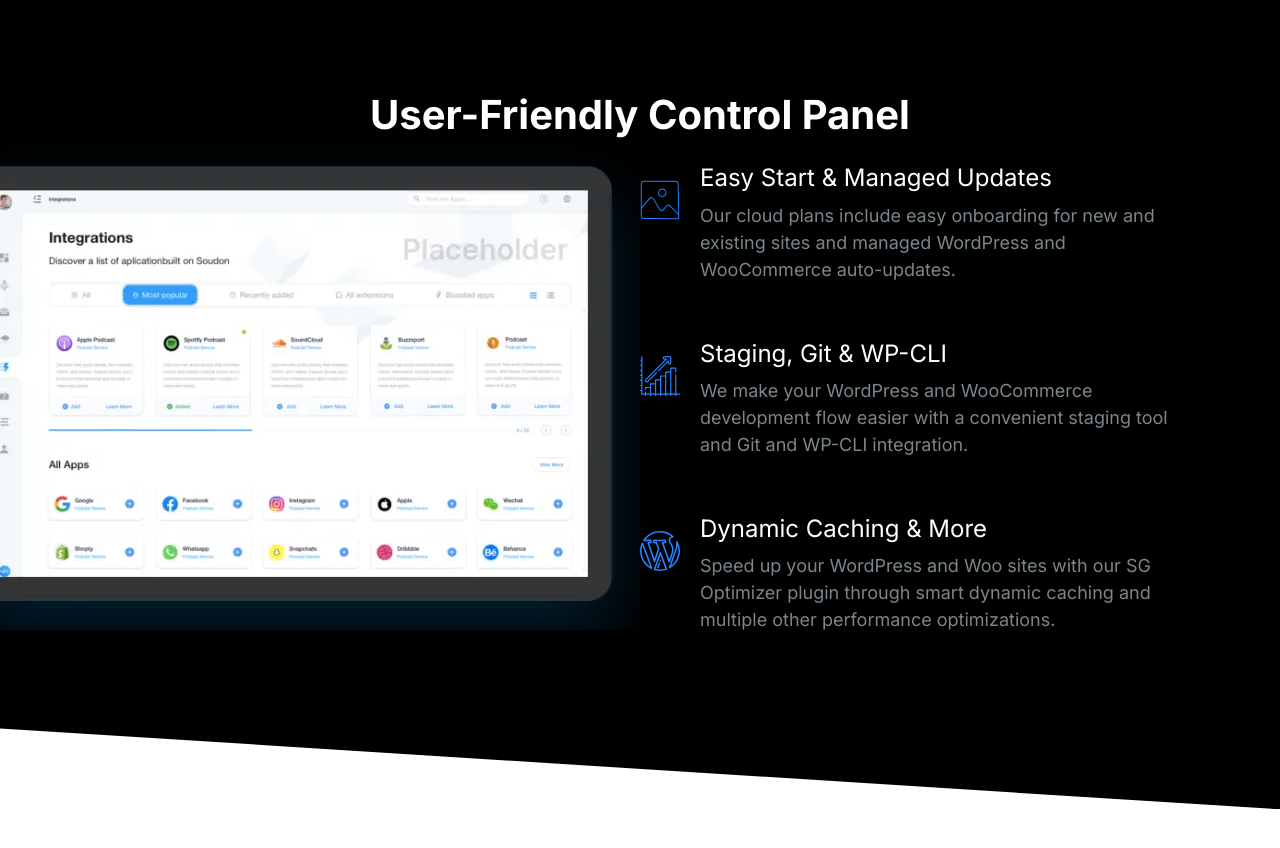
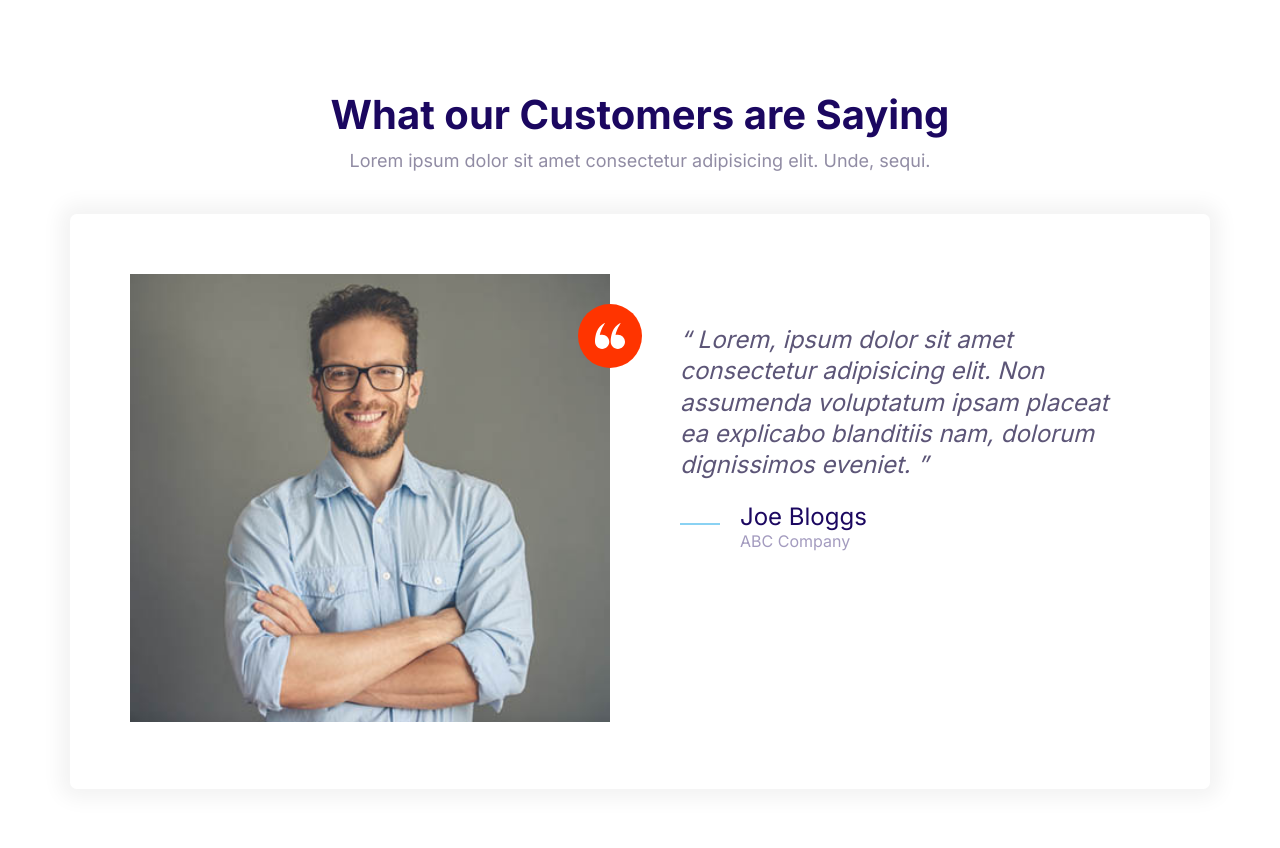
Before and after one commit to Thom52/thomify, a plain HTML site: page index.html in a window 1280 px wide. Before the commit the page ends 809 px from the top, so only its background shows below. Drawn offline with Linux system fonts and the light colour scheme.

Commit message:
Built and defined styles for testimonial block.

```diff
--- a/css/styles.css
+++ b/css/styles.css
@@ -632,6 +632,7 @@ a {
 
 .block__header {
   text-align: center;
+  margin-bottom: 4rem;
 }
 
 .block__heading {
--- a/index.html
+++ b/index.html
@@ -15,74 +15,47 @@
     <link rel="stylesheet" href="css/styles.css" />
   </head>
   <body>
-    <section class="block block--dark block--skewed-right block-showcase">
+    <section class="block">
       <header class="block__header">
-        <h2>User-Friendly Control Panel</h2>
+        <h2>What our Customers are Saying</h2>
+        <p>
+          Lorem ipsum dolor sit amet consectetur adipisicing elit. Unde, sequi.
+        </p>
       </header>
-      <div class="container grid grid--cols-2">
-        <picture class="block-showcase__picture">
-          <source
-            type="image/webp"
-            srcset="images/ipad.webp 1x, images/ipad@2x.webp 2x"
-          />
-          <source
-            type="image/png"
-            srcset="images/ipad.png 1x, images/ipad@2x.png 2x"
-          />
-          <img class="block-showcase__image" src="images/ipad.png" alt="" />
-        </picture>
-        <ul class="list">
-          <li>
+      <div class="container">
+        <div class="card testimonial">
+          <grid class="grid grid--cols-2">
+            <div class="testimonial__image">
+              <img src="images/testimonial.jpg" alt="A happy, smiling man." />
+              <span class="icon-container icon-container--accent">
+                <svg class="icon icon--white icon--small">
+                  <use xlink:href="images/sprite.svg#quotes"></use>
+                </svg>
+              </span>
+            </div>
+            <blockquote class="quote">
+              <p class="quote__text">
+                Lorem, ipsum dolor sit amet consectetur adipisicing elit. Non
+                assumenda voluptatum ipsam placeat ea explicabo blanditiis nam,
+                dolorum dignissimos eveniet.
+              </p>
+              <footer>
                 <div class="media">
                   <div class="media__image">
-                <svg class="icon icon--primary">
-                  <use xlink:href="images/sprite.svg#snap"></use>
+                    <svg class="icon icon--primary quote__line">
+                      <use xlink:href="images/sprite.svg#line"></use>
                     </svg>
                   </div>
                   <div class="media__body">
-                <h3 class="media__title">Easy Start & Managed Updates</h3>
-                <p>
-                  Our cloud plans include easy onboarding for new and existing
-                  sites and managed WordPress and WooCommerce auto-updates.
-                </p>
+                    <h3 class="media__title quote__author">Joe Bloggs</h3>
+                    <p class="quote__company">ABC Company</p>
                   </div>
                 </div>
-          </li>
-          <li>
-            <div class="media">
-              <div class="media__image">
-                <svg class="icon icon--primary">
-                  <use xlink:href="images/sprite.svg#growth"></use>
-                </svg>
-              </div>
-              <div class="media__body">
-                <h3 class="media__title">Staging, Git & WP-CLI</h3>
-                <p>
-                  We make your WordPress and WooCommerce development flow easier
-                  with a convenient staging tool and Git and WP-CLI integration.
-                </p>
+              </footer>
+            </blockquote>
+          </grid>
         </div>
       </div>
-          </li>
-          <li>
-            <div class="media">
-              <div class="media__image">
-                <svg class="icon icon--primary">
-                  <use xlink:href="images/sprite.svg#wordpress"></use>
-                </svg>
-              </div>
-              <div class="media__body">
-                <h3 class="media__title">Dynamic Caching & More</h3>
-                <p>
-                  Speed up your WordPress and Woo sites with our SG Optimizer plugin
-                  through smart dynamic caching and multiple other performance
-                  optimizations.
-                </p>
-              </div>
-            </div>
-          </div>
-          </li>
-        </ul>
     </section>
     <script src="js/main.js"></script>
   </body>
```
Also changed, not shown: components/testimonial-block.html (added, +40 -0 lines). Lines whose indentation alone changed are shown as unchanged.
